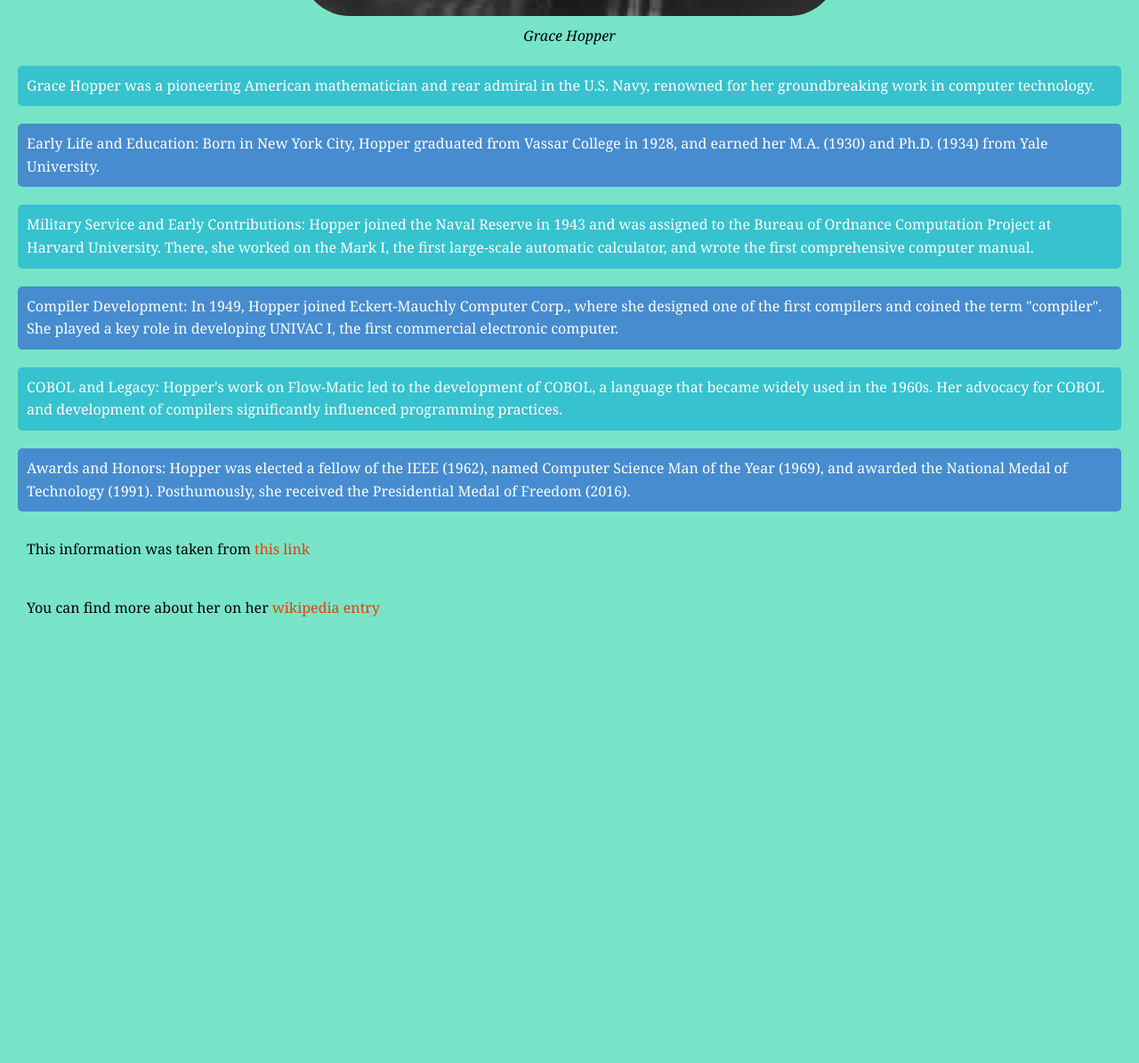
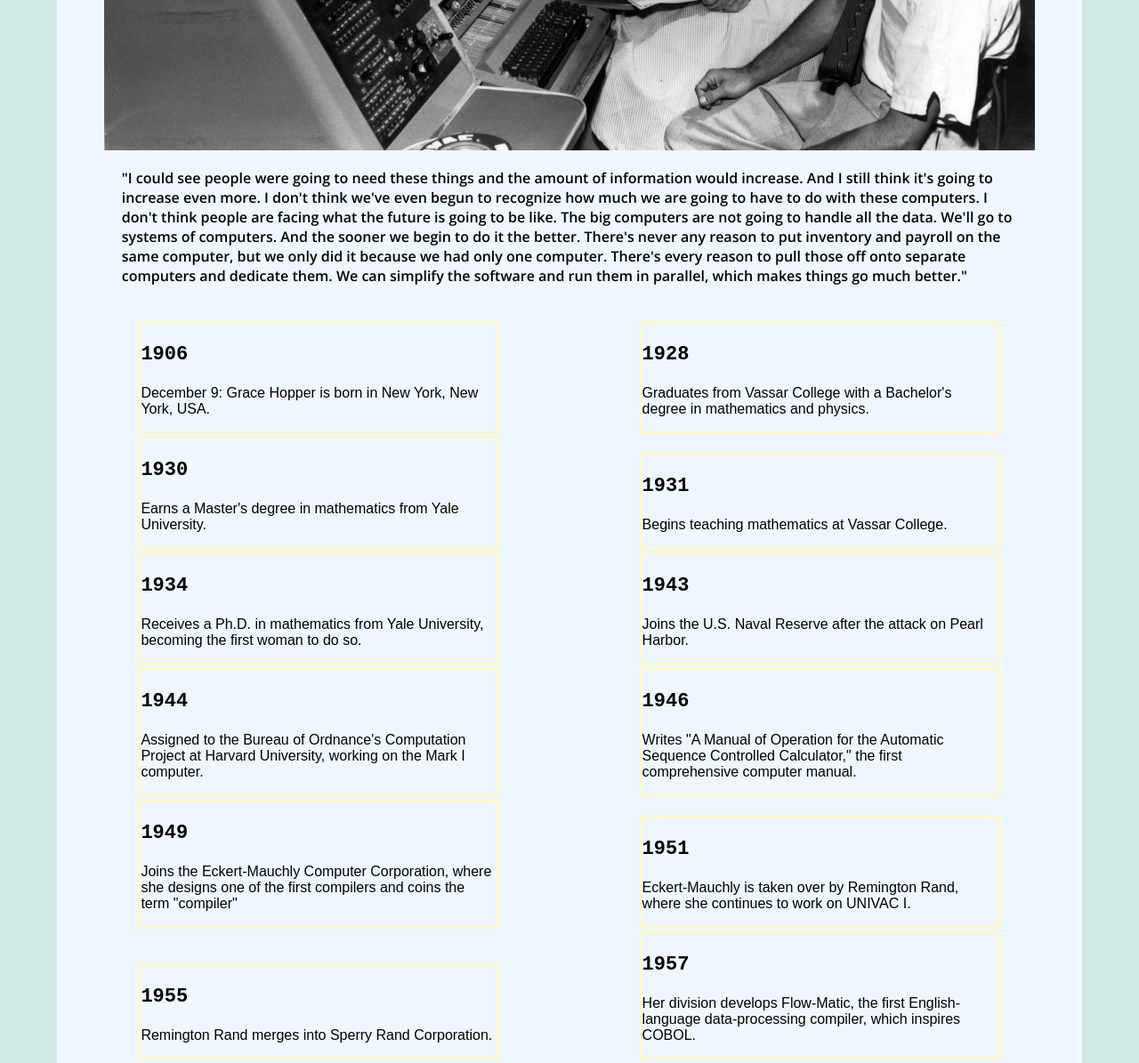
Before and after one commit to naina35/TributeForm, a plain HTML site: page index.html in a window 1280 px wide. Shown: the part 860-2055 px from the top of the page at 89% size. Before the commit the page ends 1606 px from the top, so only its background shows below. Drawn offline with nearby package versions, Linux system fonts and the light colour scheme; a web font is replaced by a local one.

Commit message:
changed style

```diff
--- a/index.html
+++ b/index.html
@@ -3,33 +3,117 @@
 <head>
   <meta charset="UTF-8">
   <meta name="viewport" content="width=device-width, initial-scale=1.0">
+  <link rel="stylesheet" href="styles.css">
+  <link rel="preconnect" href="https://fonts.googleapis.com">
+<link rel="preconnect" href="https://fonts.gstatic.com" crossorigin>
+<link href="https://fonts.googleapis.com/css2?family=Open+Sans:ital,wght@0,300..800;1,300..800&family=Stylish&display=swap" rel="stylesheet">
   <title>Grace Hopper</title>
-    <link rel="stylesheet" href="styles.css">
 </head>
 <body>
-    <header id="title">Grace Hopper</header>
+  <header>
+    <h3>The most dangerous phrase in the language is: We've always done it this way.</h3>
+    <h1 id="title">GRACE HOPPER</h1>
+  </header>
   <main id="main">
     <figure id="img-div">
-          <img id="image" src="gracehopper.jpg"/>
-          <figcaption id="img-caption">Grace Hopper</figcaption>
-        </figure>
+    <img src="GMHwithOthers.jpg" id="image"/>
+    <div id="img-caption">"I could see people were going to need these things and the amount of information would increase.
+      And I still think it's going to increase even more. I don't think we've even begun to recognize how much we are
+      going to have to do with these computers. I don't think people are facing what the future is going to be like.
+      The big computers are not going to handle all the data. We'll go to systems of computers. And the sooner we begin to
+      do it the better. There's never any reason to put inventory and payroll on the same computer, but we only did it
+      because we had only one computer. There's every reason to pull those off onto separate computers and dedicate them.
+      We can simplify the software and run them in parallel, which makes things go much better."
+    </div></figure>
       <div id="tribute-info">
-            <p class="light">Grace Hopper was a pioneering American mathematician and rear admiral in the U.S. Navy, renowned for her groundbreaking work in computer technology.
-            </p>
-            <p class="dark">
-            Early Life and Education: Born in New York City, Hopper graduated from Vassar College in 1928, and earned her M.A. (1930) and Ph.D. (1934) from Yale University.
-            </p>
-            <p class="light">
-            Military Service and Early Contributions: Hopper joined the Naval Reserve in 1943 and was assigned to the Bureau of Ordnance Computation Project at Harvard University. There, she worked on the Mark I, the first large-scale automatic calculator, and wrote the first comprehensive computer manual.
-            </p>
-            <p class="dark">Compiler Development: In 1949, Hopper joined Eckert-Mauchly Computer Corp., where she designed one of the first compilers and coined the term "compiler". She played a key role in developing UNIVAC I, the first commercial electronic computer.</p>
-            <p class="light">COBOL and Legacy: Hopper's work on Flow-Matic led to the development of COBOL, a language that became widely used in the 1960s. Her advocacy for COBOL and development of compilers significantly influenced programming practices.
-            </p>
-            <p class="dark">Awards and Honors: Hopper was elected a fellow of the IEEE (1962), named Computer Science Man of the Year (1969), and awarded the National Medal of Technology (1991). Posthumously, she received the Presidential Medal of Freedom (2016).
+        <div id="points">
+          <p id="year">1906</p>
+          <p id="detail">December 9: Grace Hopper is born in New York, New York, USA.</p>
+        </div>
+        <div id="points">
+          <p id="year">1928</p>
+          <p id="detail">Graduates from Vassar College with a Bachelor's degree in mathematics and physics.
           </p>
         </div>
-        <p id="tribute-link">This information was taken from <a href="https://www.britannica.com/biography/Grace-Hopper">this link</a></p>
-        <p  id="tribute-link">You can find more about her on her <a href="https://en.wikipedia.org/wiki/Grace_Hopper">wikipedia entry</a></p>
+        <div id="points">
+          <p id="year">1930</p>
+          <p id="detail">Earns a Master's degree in mathematics from Yale University.</p>
+        </div>
+        <div id="points">
+          <p id="year">1931</p>
+          <p id="detail">Begins teaching mathematics at Vassar College.</p>
+        </div>
+        <div id="points">
+          <p id="year">1934</p>
+          <p id="detail">Receives a Ph.D. in mathematics from Yale University, becoming the first woman to do so.</p>
+        </div>
+        <div id="points">
+          <p id="year">1943</p>
+          <p id="detail">Joins the U.S. Naval Reserve after the attack on Pearl Harbor.</p>
+        </div>
+        <div id="points">
+          <p id="year">1944</p>
+          <p id="detail">Assigned to the Bureau of Ordnance's Computation Project at Harvard University, working on the Mark I computer.</p>
+        </div>
+        <div id="points">
+          <p id="year">1946</p>
+          <p id="detail">Writes "A Manual of Operation for the Automatic Sequence Controlled Calculator," the first comprehensive computer manual.</p>
+        </div>
+        <div id="points">
+          <p id="year">1949</p>
+          <p id="detail">Joins the Eckert-Mauchly Computer Corporation, where she designs one of the first compilers and coins the term "compiler"</p>
+        </div>
+        <div id="points">
+          <p id="year">1951</p>
+          <p id="detail">Eckert-Mauchly is taken over by Remington Rand, where she continues to work on UNIVAC I.</p>
+        </div>
+        <div id="points">
+          <p id="year">1955</p>
+          <p id="detail">Remington Rand merges into Sperry Rand Corporation.</p>
+        </div>
+        <div id="points">
+          <p id="year">1957</p>
+          <p id="detail">Her division develops Flow-Matic, the first English-language data-processing compiler, which inspires COBOL.</p>
+        </div>
+        <div id="points">
+          <p id="year">1966</p>
+          <p id="detail">Retires from the Navy with the rank of commander.</p>
+        </div>
+        <div id="points">
+          <p id="year">1977</p>
+          <p id="detail">Recalled to active duty to help standardize the Navy's computer languages.</p>
+        </div>
+        <div id="points">
+          <p id="year">1983</p>
+          <p id="detail">Promoted to commodore, a rank later incorporated into that of rear admiral in 1985.</p>
+        </div>
+        <div id="points">
+          <p id="year">1986</p>
+          <p id="detail">Retires from the Navy as the oldest active-duty officer at the age of 79.</p>
+        </div>
+        <div id="points">
+          <p id="year">1991</p>
+          <p id="detail">Awarded the National Medal of Technology. She states,
+            “If you ask me what accomplishment I'm most proud of, the answer would be all the young people I've trained over the years;
+             that's more important than writing the first compiler.”
+          </p>
+        </div>
+        <div id="points">
+          <p id="year">1992</p>
+          <p id="detail">January 1: Grace Hopper passes away in Arlington, Virginia.</p>
+        </div>
+        <div id="points">
+          <p id="year">2016</p>
+          <p id="detail">Posthumously awarded the Presidential Medal of Freedom.</p>
+        </div>
+    </div>
+    <div id="summary"><p>Yale University names one of its residential colleges after her.
+      Known for her pioneering work in computer technology, particularly in developing COBOL and advocating for high-level programming languages.
+      Celebrated as a mentor and educator who inspired many young people in the field of computing.
+      </p></div>
+    <div id="link">
+      <p>You can find more about her <a href="https://www.britannica.com/biography/Grace-Hopper" id="tribute-link" target="_blank">here</a></p>
+    </div>
   </main>
 </body>
 </html>
--- a/styles.css
+++ b/styles.css
@@ -1,102 +1,78 @@
-/* Colors */
-:root {
-    --dark-green: #162114;
-    --pine: #294122;
-    --salmon: #ffbba6;
-    --tangerine: #eb3d00;
-    --chiffon: #ffedd2;
-    --light-blue: #77E4C8;
-    --dark-blue: #478CCF;
-    --teal: #36C2CE;
+html{
+    background-color: #CDE8E5;
 }
+/* // <uniquifier>: Use a unique and descriptive class name
+// <weight>: Use a value from 300 to 800 */
 
-/* General styles */
-* {
-    box-sizing: border-box;
-    margin: 0;
-    padding: 0;
+.open-sans-mine {
+  font-family: "Open Sans", sans-serif;
+  font-optical-sizing: auto;
+  font-weight: 300;
+  font-style: normal;
+  font-variation-settings:
+    "wdth" 100;
 }
+body{
 
-html {
-    font-size: 16px;
+    background-color:#EEF7FF;
+    margin:5%;;
+    padding:1%;
+    border-radius:5px;
+
 }
+#image{
+    height:auto;
+    max-width:100%;
+    margin:auto;
+    display:block;
+}
+header{
+    text-align: center;
+    font-family: 'Courier New', Courier, monospace;
+}
+h1{
+    font-weight: 800;
+}
+h3{
+    font-weight: 600;
+}
+#img-caption{
+font-family:"Open Sans";
+padding:20px;
+font-weight: 600;
+}
+#points{
+    max-width:400px;
+    margin:auto;
+    margin-bottom:3px;
+    flex-grow: 1;
+    border:3px solid #FFF9D0;
+}
+#year{
+    font-weight:700;
+    font-size: 22px;
+    font-family: 'Courier New', Courier, monospace;
+}
+#tribute-info{
+    margin-top:20px;
+    display: flex;
+    flex-wrap: wrap;
+    justify-content:flex-start;
+    align-content:center;
+}
+#detail{
+    font-family: Arial, Helvetica, sans-serif;
+}
+#summary,#link{
+    font-family:"Open Sans";
+}
+#tribute-link{
+    color:#FFB200;
+}
+#tribute-link:hover{
+    color:#EB5B00;
+}
+#tribute-link:visited{
+    color:#E4003A;
 
-body {
-    background-color: var(--light-blue);
-    color: black;
-    font-family: Georgia, 'Times New Roman', Times, serif;
-    line-height: 1.6;
-    margin: 0;
-    padding: 0;
 }
-
-header {
-    position: fixed;
-    background-color: var(--dark-blue);
-    width: 100%;
-    text-align: center;
-    height: 60px;
-    top: 0;
-    font-size: 1.5em;
-    color: var(--light-blue);
-    padding-top: 10px;
-    display: flex;
-    align-items: center;
-    justify-content: center;
-    box-shadow: 0 2px 4px rgba(0, 0, 0, 0.1);
-}
-
-main {
-    margin-top: 80px;
-    padding: 20px;
-}
-
-#img-div {
-    text-align: center;
-    margin-bottom: 20px;
-}
-
-img {
-    width: 50%;
-    border-radius: 10%;
-    display: block;
-    margin: 0 auto;
-}
-
-figcaption {
-    margin-top: 10px;
-    font-style: italic;
-}
-
-#tribute-info {
-    margin-top: 20px;
-}
-
-p {
-    margin-bottom: 20px;
-    padding: 10px;
-    border-radius: 5px;
-}
-
-.light {
-    background-color: var(--teal);
-    color: white;
-}
-
-.dark {
-    background-color: var(--dark-blue);
-    color: white;
-}
-
-#tribute-link {
-    margin-top: 20px;
-}
-
-#tribute-link a {
-    color: var(--tangerine);
-    text-decoration: none;
-}
-
-#tribute-link a:hover {
-    text-decoration: underline;
-}
```
Also changed, not shown: GMHwithOthers.jpg (added), descrip.txt, quote1.png (added), quote2.png (added), source.txt (added). Lines whose indentation alone changed are shown as unchanged.
